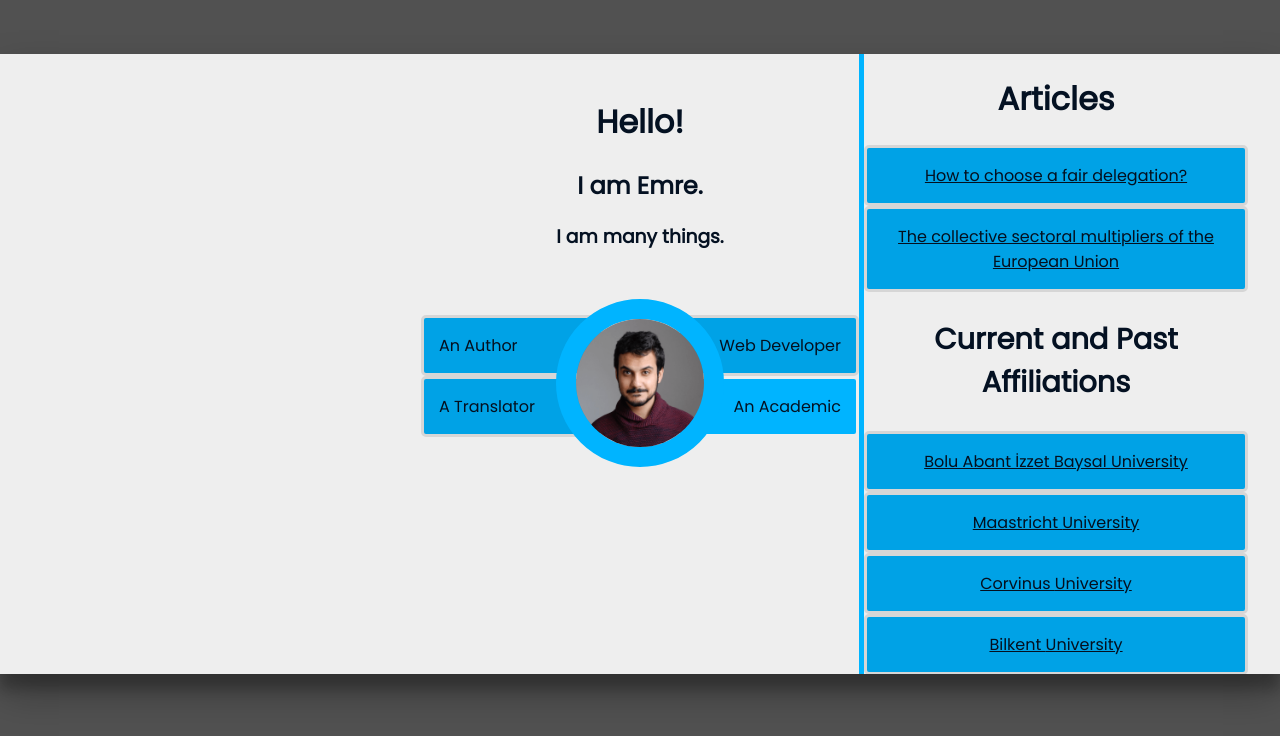
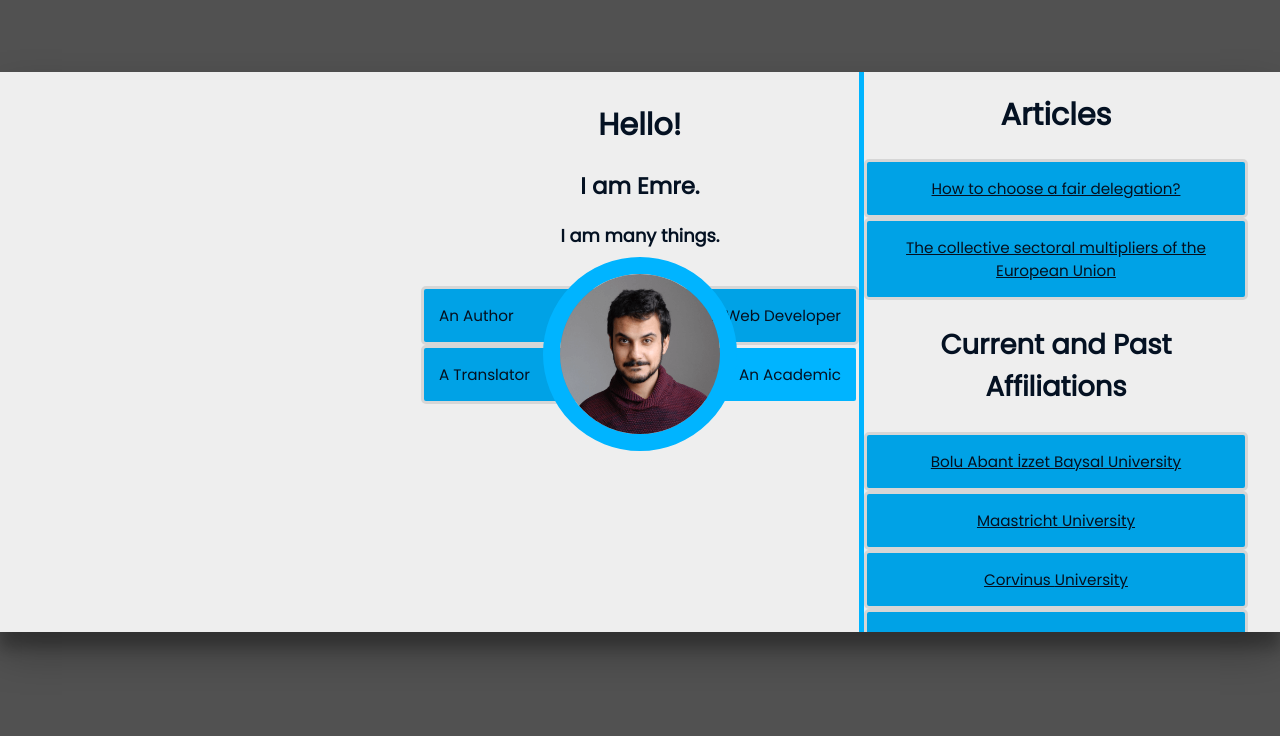
Before and after one commit to emrergin/personalpage, a Vue app: page / in a window 1280 px wide. Both pictures are taken after a click on the element "An Academic". Shown: the top 736 px of the page. Built offline with nearby package versions, Linux system fonts and the light colour scheme.

Commit message:
better positioning for ultrawide screens

```diff
--- a/src/App.vue
+++ b/src/App.vue
@@ -25,7 +25,7 @@ let icons={
 onMounted(() => {
   setTimeout(() =>zaman1.value=true, 1000);
   setTimeout(() =>zaman2.value=true, 2500);
-  window.addEventListener("resize", myEventHandler);
+  window.addEventListener("resize", windowResize);
   if (window.innerWidth < 1000) {
     let metin=document.getElementById(`welcomeText`);
     document.getElementById(`photoFrame`).after(metin);
@@ -35,7 +35,7 @@ onMounted(() => {
   }
 })
 
-function myEventHandler(){
+function windowResize(){
   if (window.innerWidth < 1000) {
     let metin=document.getElementById(`welcomeText`);
     document.getElementById(`photoFrame`).after(metin);
@@ -142,6 +142,8 @@ body{
   background-color: var(--renk3);
   height: 100vh;
   overflow: hidden;
+  display: flex;
+  flex-direction:column;
 }
 
 #app {
@@ -161,20 +163,22 @@ body{
   grid-template-rows: 1fr;
   position:relative;
   justify-items: stretch;
-  height: 620px;
-  font-size:16px;
+  height: 70vh;
+  font-size:calc(12px + 0.25vw);
   top: 30%;
   -ms-transform: translateY(-30%);
   transform: translateY(-30%);
-  box-shadow: rgba(0, 0, 0, 0.3) 0px 19px 38px, rgba(0, 0, 0, 0.22) 0px 15px 12px;
+  box-shadow: rgba(0, 0, 0, 0.3) 0px calc(15px + 0.4vw) calc(30px + 0.8vw), rgba(0, 0, 0, 0.22) 0px calc(11px + 0.4vw) calc(8px + 0.4vw);
+  width: min(1920px, 100vw);
+  align-self: center;
 }
 
 #photoFrame{
-  border: var(--renk1) solid 20px;
+  border: var(--renk1) solid calc(14px + 0.25vw);
   border-radius: 50%;
   overflow: clip;
-  height: 10vw;
-  width: 10vw;
+  height: min(200px,20vh);
+  width: min(200px,20vh);
   position: absolute;
   margin: auto;
   left: 0;
@@ -185,8 +189,8 @@ body{
 }
 
 #photoFrame > img{
-  height: 10vw;
-  width: 10vw;
+  height: min(200px,20vh);
+  width: min(200px,20vh);
   object-fit: cover;
 }
 
@@ -261,7 +265,7 @@ svg,path{
   padding: 15px;
   border: var(--renk2) solid 3px;
   border-radius: 5px;
-  filter: brightness(90%)
+  filter: brightness(90%);
 }
 
 .drawerItem.highLight, .drawerItem:hover{
@@ -417,4 +421,10 @@ svg,path{
     font-size:0.85em;
   }
 }
+
+@media (min-width:1921px) {
+  #mediaLinks{
+    transform: scale(calc(100vh / 1920));
+  }
+}
 </style>
--- a/src/components/Academic.vue
+++ b/src/components/Academic.vue
@@ -1,5 +1,5 @@
 <template>
-<div class="album">
+<div class="album2">
     <h1 id="tabloBaslik1">
         <span v-if="!isTurkish"> Articles</span>
         <span v-else>Makaleler</span>
@@ -26,27 +26,27 @@
     target="_blank"
     class="drawerItem article"
 >
-Bolu Abant İzzet Baysal <span v-if="!isTurkish"> University</span><span v-else>Üniversitesi</span>
+Bolu Abant İzzet Baysal&nbsp;<span v-if="!isTurkish">University</span><span v-else>Üniversitesi</span>
 </a>
 <a href="https://www.maastrichtuniversity.nl/"
     target="_blank"
     class="drawerItem article">
-Maastricht <span v-if="!isTurkish"> University</span><span v-else>Üniversitesi</span>
+Maastricht&nbsp;<span v-if="!isTurkish">University</span><span v-else>Üniversitesi</span>
 </a>
 <a href="https://www.uni-corvinus.hu/?lang=en/"
     target="_blank"
     class="drawerItem article">
-Corvinus <span v-if="!isTurkish"> University</span><span v-else>Üniversitesi</span>
+Corvinus&nbsp;<span v-if="!isTurkish">University</span><span v-else>Üniversitesi</span>
 </a>
 <a href="https://w3.bilkent.edu.tr/bilkent/"
     target="_blank"
     class="drawerItem article">
-Bilkent <span v-if="!isTurkish"> University</span><span v-else>Üniversitesi</span>
+Bilkent&nbsp;<span v-if="!isTurkish">University</span><span v-else>Üniversitesi</span>
 </a>
 <a href="https://www.etu.edu.tr/en/"
     target="_blank"
     class="drawerItem article">
-TOBB ETÜ <span v-if="!isTurkish"> University</span><span v-else>Üniversitesi</span>
+TOBB ETÜ&nbsp;<span v-if="!isTurkish">University</span><span v-else>Üniversitesi</span>
 </a>
 
 </div>
@@ -57,15 +57,27 @@ const props = defineProps(['isTurkish']);
 </script>
 
 <style>
+.album2{
+    display:grid;
+    grid-template-columns:1fr 1fr  ;
+    grid-template-rows: 1fr 1.5fr 1.5fr  1fr  1.5fr 1.5fr  1.5fr  1.5fr 1.5fr;
+    height:100%;
+    overflow: auto;
+    align-items: center;
+}
+
 .article{
-grid-column: span 2;
+    grid-column: span 2;
+    display: flex;
+    align-items: center; /* Vertical center alignment */
+    justify-content: center; /* Horizontal center alignment */
 }
 
 .kucukYazi{
     transform: scale(0.9);
 }
 
-.album>.drawerItem{
+.album2>.drawerItem{
     align-self:stretch;
 }
 </style>
--- a/src/components/Author.vue
+++ b/src/components/Author.vue
@@ -65,7 +65,7 @@ const props = defineProps(['isTurkish']);
 a>img,.card>img{
     object-fit: contain;
     height: 250px;
-    width: 10vw;
+    width: min(10vw,200px);
 }
 
 #tabloBaslik1, #tabloBaslik{
--- a/src/components/Translator.vue
+++ b/src/components/Translator.vue
@@ -47,7 +47,7 @@ const props = defineProps(['isTurkish']);
 a>.genisImg,.card>.genisImg{
     object-fit: contain;
     height: 125px;
-    width: 10vw;
+    width: min(10vw,200px);
 }
 
 @media (max-width:1000px) {
```
